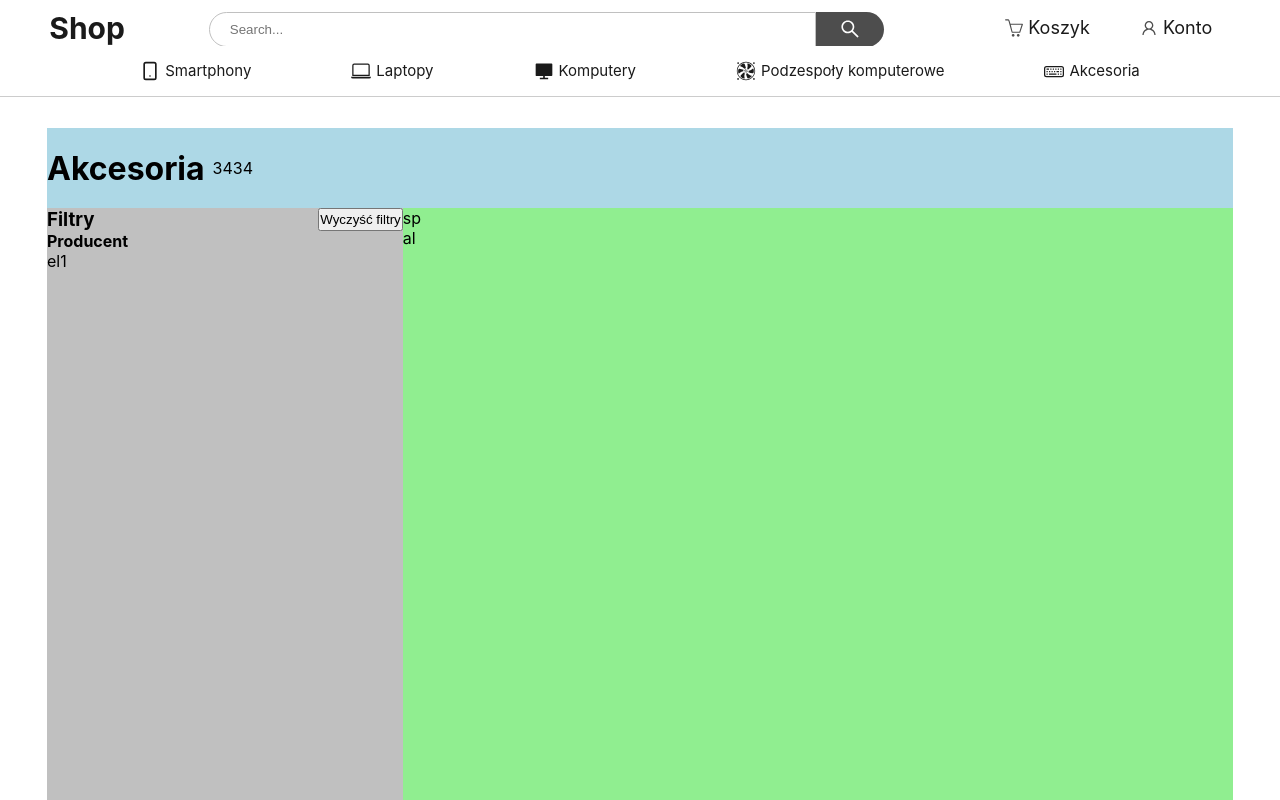
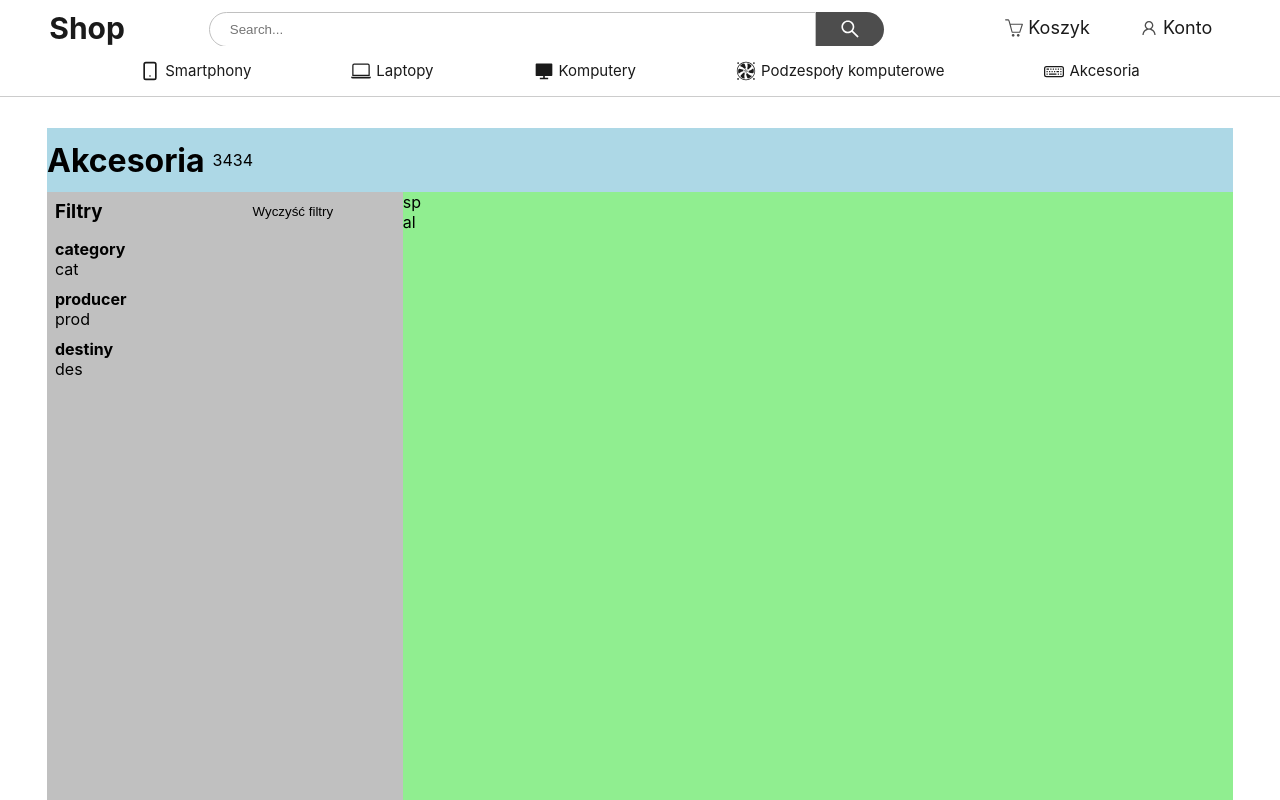
Before and after one commit to tomaszsliwakowski/E-Commers-Shop, a React (Create React App) app in the folder client/: page /products/Akcesoria in a window 1280 px wide. Shown: the top 800 px of the page. Built offline with nearby package versions, Linux system fonts and the light colour scheme.

Commit message:
Changes to be committed: 	modified:   client/src/components/Products/products.tsx 	modified:   client/src/components/Products/style/productStyle.tsx

```diff
--- a/client/src/components/Products/products.tsx
+++ b/client/src/components/Products/products.tsx
@@ -8,14 +8,17 @@ const prod: any = {
   price: 1269.0,
   link: "#",
   id: 0,
-  category: "",
-  producer: "",
-  destiny: "",
+  filters: {
+    category: "cat",
+    producer: "prod",
+    destiny: "des",
+  },
 };
 
 const ProductsSection = () => {
   let { category } = useParams();
-
+  let filtrCount: string[] = Object.keys(prod.filters);
+  let filtrData: any = Object.values(prod.filters);
   return (
     <Products>
       <Products.Header>
@@ -28,12 +31,14 @@ const ProductsSection = () => {
           <Products.F_ClearBtn>Wyczyść filtry</Products.F_ClearBtn>
         </Products.F_Top>
         <Products.F_Bottom>
-          <Products.F_Section>
-            <Products.F_Name>Producent</Products.F_Name>
-            <Products.F_List>
-              <Products.F_Element>el1</Products.F_Element>
-            </Products.F_List>
-          </Products.F_Section>
+          {filtrCount.map((item, id) => (
+            <Products.F_Section key={id}>
+              <Products.F_Name>{filtrCount[id]}</Products.F_Name>
+              <Products.F_List>
+                <Products.F_Element>{filtrData[id]}</Products.F_Element>
+              </Products.F_List>
+            </Products.F_Section>
+          ))}
         </Products.F_Bottom>
       </Products.Filters>
       <Products.ProductsSec>
--- a/client/src/components/Products/style/productStyle.tsx
+++ b/client/src/components/Products/style/productStyle.tsx
@@ -11,7 +11,7 @@ export const Container = styled.div`
   min-height: 100vh;
   display: grid;
   grid-template-columns: 0.3fr 0.7fr;
-  grid-template-rows: 0.1fr 0.9fr;
+  grid-template-rows: 0.08fr 0.92fr;
 `;
 export const Filters = styled.div`
   background-color: silver;
@@ -40,14 +40,23 @@ export const FTop = styled.div`
   width: 100%;
   display: flex;
   justify-content: space-between;
+  align-items: center;
+  padding: 0.5rem;
 `;
 export const FBottom = styled.div`
   width: 100%;
   display: flex;
   flex-direction: column;
+  gap: 10px;
+  padding: 0.5rem;
 `;
 export const FTitle = styled.h3``;
-export const FClearBtn = styled.button``;
+export const FClearBtn = styled.button`
+  width: 60%;
+  background: none;
+  border: none;
+  cursor: pointer;
+`;
 export const FSection = styled.div``;
 export const FName = styled.h4``;
 export const FList = styled.ul`
@@ -56,3 +65,55 @@ export const FList = styled.ul`
 export const FElement = styled.li``;
 export const HCount = styled.span``;
 export const HTitle = styled.h1``;
+
+export const FCheckbox = styled.input`
+  position: absolute;
+  opacity: 0;
+  cursor: pointer;
+  height: 0;
+  width: 0;
+`;
+export const FCheckmark = styled.span`
+  position: absolute;
+  top: 0;
+  left: 0;
+  height: 25px;
+  width: 25px;
+  background-color: #eee;
+  border-radius: 50%;
+  &::after {
+    content: "";
+    position: absolute;
+    display: none;
+  }
+`;
+
+export const FChoose = styled.label`
+  display: block;
+  position: relative;
+  padding-left: 35px;
+  margin-bottom: 12px;
+  cursor: pointer;
+  font-size: 22px;
+  -webkit-user-select: none;
+  -moz-user-select: none;
+  -ms-user-select: none;
+  user-select: none;
+  &:hover ${FCheckbox} ~ ${FCheckmark} {
+    background-color: #ccc;
+  }
+  & ${FCheckbox}:checked ~ ${FCheckmark} {
+    background-color: #2196f3;
+  }
+  & ${FCheckbox}:checked ~ ${FCheckmark}::after {
+    display: block;
+  }
+  & ${FCheckmark}::after {
+    top: 9px;
+    left: 9px;
+    width: 8px;
+    height: 8px;
+    border-radius: 50%;
+    background: white;
+  }
+`;
```
